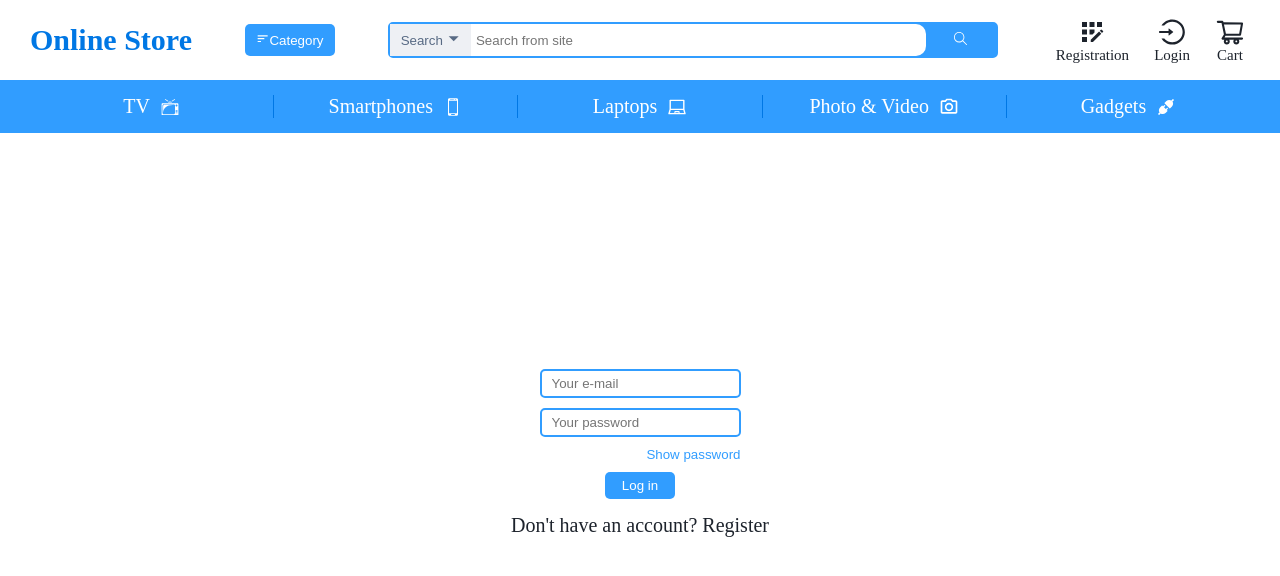
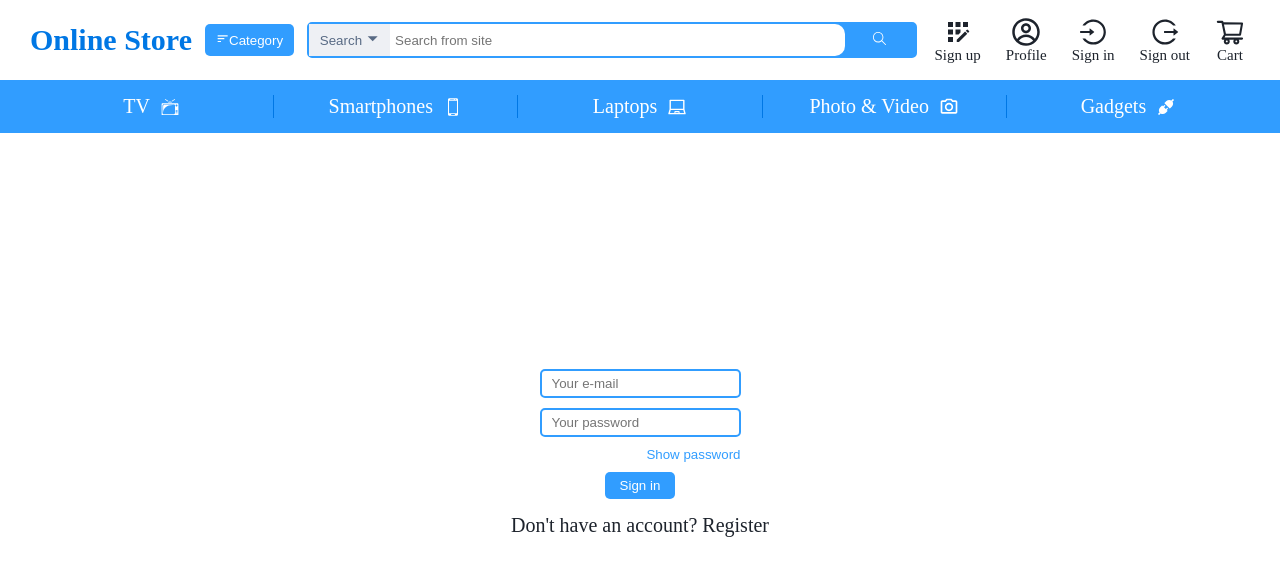
Before and after one commit to Rigelion154/eCommerce-Application, a React (Create React App) app: page /login in a window 1280 px wide. Shown: the top 576 px of the page. Built offline with nearby package versions, Linux system fonts and the light colour scheme.

Commit message:
feat: implement routing

```diff
--- a/src/App.tsx
+++ b/src/App.tsx
@@ -1,17 +1,26 @@
 import './index.css';
-import React from 'react';
+import React, { useMemo, useState } from 'react';
 import { BrowserRouter } from 'react-router-dom';
 
 import Header from './components/ui/header/Header';
 import AppRouter from './routes/appRouter/AppRouter';
+import AuthContext from './core/utils/authContext';
 
 function App() {
+  const [isAuth, setIsAuth] = useState(localStorage.getItem('isAuth'));
+
+  const authContextValue = useMemo(() => {
+    return { isAuth, setIsAuth };
+  }, [isAuth, setIsAuth]);
+
   return (
     <div className='App'>
-      <BrowserRouter>
-        <Header />
-        <AppRouter />
-      </BrowserRouter>
+      <AuthContext.Provider value={authContextValue}>
+        <BrowserRouter>
+          <Header />
+          <AppRouter />
+        </BrowserRouter>
+      </AuthContext.Provider>
     </div>
   );
 }
--- a/src/components/login/LoginForm.tsx
+++ b/src/components/login/LoginForm.tsx
@@ -1,7 +1,8 @@
-import React, { useState } from 'react';
+import React, { useContext, useState } from 'react';
 import { useNavigate } from 'react-router-dom';
 import classes from './LoginForm.module.css';
 import logIn from './LogInFunction';
+import AuthContext from '../../core/utils/authContext';
 
 function LoginForm() {
   const navigate = useNavigate();
@@ -11,6 +12,7 @@ function LoginForm() {
   const [passwordWarning, togglePasswordWarning] = useState('');
   const [showPassword, showHidePassword] = useState('password');
   const [logInError, showLogInError] = useState(true);
+  const { setIsAuth } = useContext(AuthContext);
 
   function checkEmail(value: string) {
     toggleEmailWarning('');
@@ -107,20 +109,23 @@ function LoginForm() {
           type='button'
           onClick={() => {
             if (emailValue && passwordValue) {
-              tryLogIn(emailValue, passwordValue).catch((error: string) => {
-                throw new Error(error);
-              });
+              tryLogIn(emailValue, passwordValue)
+                .then(() => {
+                  setIsAuth(localStorage.getItem('isAuth'));
+                })
+                .catch((error: string) => {
+                  throw new Error(error);
+                });
             } else {
               if (!emailValue) toggleEmailWarning('Field is empty');
               if (!passwordValue) togglePasswordWarning('Field is empty');
             }
           }}
         >
-          Log in
+          Sign in
         </button>
       </div>
-      <p style={{ color: 'red' }} hidden={logInError}>
-        {' '}
+      <p style={{ color: 'red', fontSize: '1.5rem' }} hidden={logInError}>
         Wrong e-mail and/or password.
       </p>
     </form>
--- a/src/components/ui/navBar/NavBar.tsx
+++ b/src/components/ui/navBar/NavBar.tsx
@@ -1,4 +1,4 @@
-import React from 'react';
+import React, { useContext } from 'react';
 import { AiOutlineLogin, AiOutlineLogout, AiOutlineShoppingCart } from 'react-icons/ai';
 import { MdAppRegistration } from 'react-icons/md';
 import { CgProfile } from 'react-icons/cg';
@@ -6,26 +6,31 @@ import { Link } from 'react-router-dom';
 
 import ROUTES from '../../../routes/routes';
 import styles from './NavBar.module.css';
-import useAuth from '../../../core/hooks/useAuth';
+import AuthContext from '../../../core/utils/authContext';
 
 function NavBar() {
-  const { auth, handleLogout, handleLogin } = useAuth();
+  const { setIsAuth } = useContext(AuthContext);
 
   const links = [
-    { id: 1, name: 'Registration', path: ROUTES.REGISTRATION, icon: <MdAppRegistration /> },
+    { id: 1, name: 'Sign up', path: ROUTES.REGISTRATION, icon: <MdAppRegistration /> },
     { id: 2, name: 'Profile', path: ROUTES.PROFILE, icon: <CgProfile /> },
-    { id: 3, name: 'Login', path: ROUTES.LOGIN, icon: <AiOutlineLogin />, callback: handleLogin },
-    { id: 4, name: 'Logout', path: ROUTES.HOME, icon: <AiOutlineLogout />, callback: handleLogout },
+    { id: 3, name: 'Sign in', path: ROUTES.LOGIN, icon: <AiOutlineLogin /> },
+    {
+      id: 4,
+      name: 'Sign out',
+      path: ROUTES.HOME,
+      icon: <AiOutlineLogout />,
+      callback: () => {
+        localStorage.setItem('isAuth', '');
+        setIsAuth(localStorage.getItem('isAuth'));
+      },
+    },
     { id: 5, name: 'Cart', path: ROUTES.CART, icon: <AiOutlineShoppingCart /> },
   ];
 
-  const filteredLinks = auth
-    ? links.filter((link) => link.id !== 1 && link.id !== 3)
-    : links.filter((link) => link.id !== 2 && link.id !== 4);
-
   return (
     <nav className={styles.nav}>
-      {filteredLinks.map((link) => (
+      {links.map((link) => (
         <div className={styles.nav__item} key={link.id}>
           <Link className={styles.nav__link} to={link.path} onClick={link.callback}>
             {link.icon}
--- /dev/null
+++ b/src/core/utils/authContext.ts
@@ -0,0 +1,9 @@
+import { createContext, Dispatch, SetStateAction } from 'react';
+
+export interface IAuthContext {
+  isAuth: string | null;
+  setIsAuth: Dispatch<SetStateAction<string | null>>;
+}
+
+const AuthContext = createContext<IAuthContext>({} as IAuthContext);
+export default AuthContext;
--- a/src/routes/appRouter/AppRouter.tsx
+++ b/src/routes/appRouter/AppRouter.tsx
@@ -1,5 +1,5 @@
-import React from 'react';
-import { Route, Routes } from 'react-router-dom';
+import React, { useContext } from 'react';
+import { Navigate, Route, Routes } from 'react-router-dom';
 
 import Login from '../../pages/Login';
 import Home from '../../pages/Home';
@@ -9,13 +9,16 @@ import NotFound from '../../pages/NotFound';
 import Profile from '../../pages/Profile';
 
 import ROUTES from '../routes';
+import AuthContext from '../../core/utils/authContext';
 
 function AppRouter() {
+  const { isAuth } = useContext(AuthContext);
+
   return (
     <div>
       <Routes>
         <Route path={ROUTES.HOME} element={<Home />} />
-        <Route path={ROUTES.LOGIN} element={<Login />} />
+        <Route path={ROUTES.LOGIN} element={isAuth ? <Navigate to='/' /> : <Login />} />
         <Route path={ROUTES.CART} element={<Cart />} />
         <Route path={ROUTES.REGISTRATION} element={<Registration />} />
         <Route path={ROUTES.PROFILE} element={<Profile />} />
```
